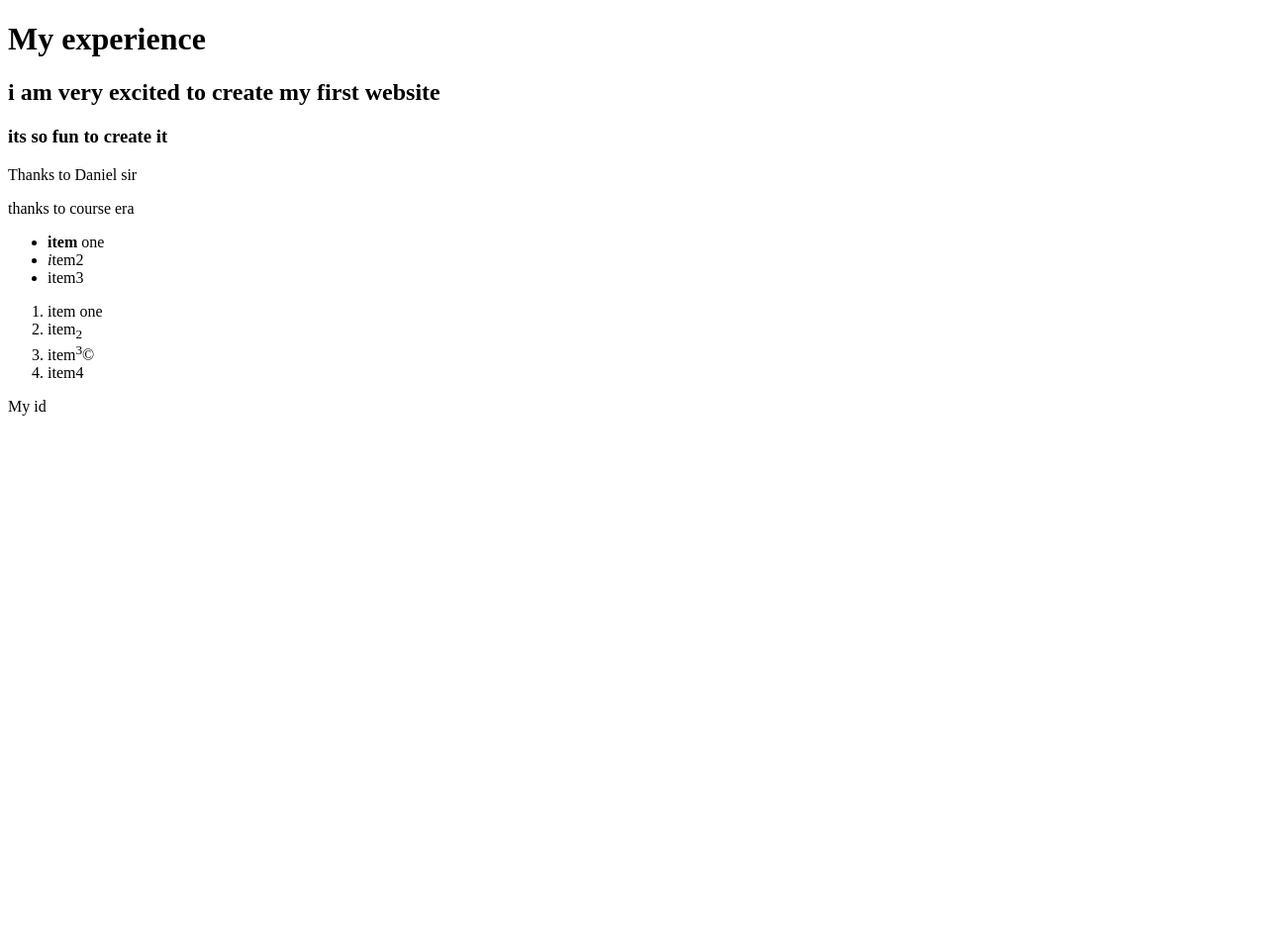
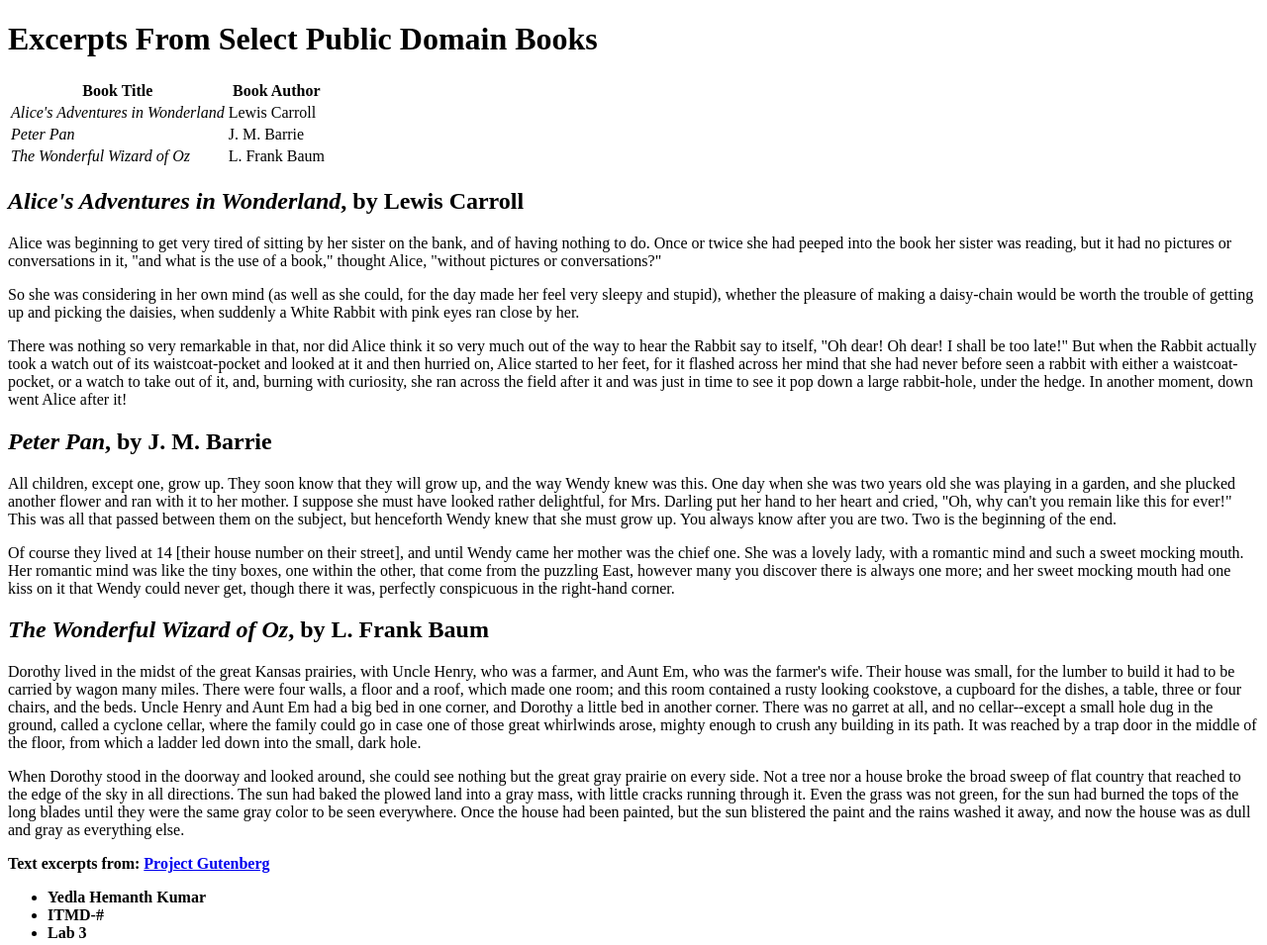
Before and after one commit to Hemanth2486/repo_1, a plain HTML site: page index.html in a window 1280 px wide. Shown: the whole page at 99% size. Before the commit the page ends 800 px from the top, so only its background shows below. Drawn offline with Linux system fonts and the light colour scheme.

Commit message:
Update index.html

```diff
--- a/index.html
+++ b/index.html
@@ -1,30 +1,44 @@
 <!DOCTYPE html>
-<html>
+<html lang="en">
 <head>
   <meta charset="utf-8">
-    <title>My first website</title>
+  <title>Excerpts From Select Public Domain Books</title>
 </head>
 <body>
-    <h1>My experience</h1>
-    <h2>i am very excited to create my first website</h2>
-    <h3>its so fun to create it</h3>
-    <div class="my_class bold font">
-      <p>Thanks to Daniel sir</p>
-    </div>
-    <div class="my_class font">
-      <p>thanks to course era</p>
-    </div>
+  <h1>Excerpts From Select Public Domain Books</h1>
+  <table>
+    <tr>
+      <th>Book Title</th>
+      <th>Book Author</th>
+    </tr>
+    <tr>
+      <td><em>Alice's Adventures in Wonderland</em></td>
+      <td>Lewis Carroll</td>
+    </tr>
+    <tr>
+      <td><em>Peter Pan</em></td>
+      <td>J. M. Barrie</td>
+    </tr>
+    <tr>
+      <td><em>The Wonderful Wizard of Oz</em></td>
+      <td>L. Frank Baum</td>
+    </tr>
+  </table>
+  <h2><em>Alice's Adventures in Wonderland</em>, by Lewis Carroll</h2>
+  <p>Alice was beginning to get very tired of sitting by her sister on the bank, and of having nothing to do. Once or twice she had peeped into the book her sister was reading, but it had no pictures or conversations in it, "and what is the use of a book," thought Alice, "without pictures or conversations?"</p>
+  <p>So she was considering in her own mind (as well as she could, for the day made her feel very sleepy and stupid), whether the pleasure of making a daisy-chain would be worth the trouble of getting up and picking the daisies, when suddenly a White Rabbit with pink eyes ran close by her.</p>
+  <p>There was nothing so very remarkable in that, nor did Alice think it so very much out of the way to hear the Rabbit say to itself, "Oh dear! Oh dear! I shall be too late!" But when the Rabbit actually took a watch out of its waistcoat-pocket and looked at it and then hurried on, Alice started to her feet, for it flashed across her mind that she had never before seen a rabbit with either a waistcoat-pocket, or a watch to take out of it, and, burning with curiosity, she ran across the field after it and was just in time to see it pop down a large rabbit-hole, under the hedge. In another moment, down went Alice after it!</p>
+  <h2><em>Peter Pan</em>, by J. M. Barrie</h2>
+  <p>All children, except one, grow up. They soon know that they will grow up, and the way Wendy knew was this. One day when she was two years old she was playing in a garden, and she plucked another flower and ran with it to her mother. I suppose she must have looked rather delightful, for Mrs. Darling put her hand to her heart and cried, "Oh, why can't you remain like this for ever!" This was all that passed between them on the subject, but henceforth Wendy knew that she must grow up. You always know after you are two. Two is the beginning of the end.</p>
+  <p>Of course they lived at 14 [their house number on their street], and until Wendy came her mother was the chief one. She was a lovely lady, with a romantic mind and such a sweet mocking mouth. Her romantic mind was like the tiny boxes, one within the other, that come from the puzzling East, however many you discover there is always one more; and her sweet mocking mouth had one kiss on it that Wendy could never get, though there it was, perfectly conspicuous in the right-hand corner.</p>
+  <h2><em>The Wonderful Wizard of Oz</em>, by L. Frank Baum</h2>
+  <p>Dorothy lived in the midst of the great Kansas prairies, with Uncle Henry, who was a farmer, and Aunt Em, who was the farmer's wife.  Their house was small, for the lumber to build it had to be carried by wagon many miles.  There were four walls, a floor and a roof, which made one room; and this room contained a rusty looking cookstove, a cupboard for the dishes, a table, three or four chairs, and the beds.  Uncle Henry and Aunt Em had a big bed in one corner, and Dorothy a little bed in another corner.  There was no garret at all, and no cellar--except a small hole dug in the ground, called a cyclone cellar, where the family could go in case one of those great whirlwinds arose, mighty enough to crush any building in its path.  It was reached by a trap door in the middle of the floor, from which a ladder led down into the small, dark hole.</p>
+  <p>When Dorothy stood in the doorway and looked around, she could see nothing but the great gray prairie on every side.  Not a tree nor a house broke the broad sweep of flat country that reached to the edge of the sky in all directions.  The sun had baked the plowed land into a gray mass, with little cracks running through it.  Even the grass was not green, for the sun had burned the tops of the long blades until they were the same gray color to be seen everywhere.  Once the house had been painted, but the sun blistered the paint and the rains washed it away, and now the house was as dull and gray as everything else.</p>
+  <p><strong>Text excerpts from: <a href="http://www.gutenberg.org">Project Gutenberg</a></strong></p>
   <ul>
-      <li><strong>item</strong> one</li>
-      <li><em>i</em>tem2</li>
-      <li>item3</li>
+    <li><strong>Yedla Hemanth Kumar</strong></li>
+    <li><strong>ITMD-#</strong></li>
+    <li><strong>Lab 3</strong></li>
   </ul>
-    <ol id="use_once">
-      <li>item one</li>
-      <li>item<sub>2</sub></li>
-      <li>item<sup>3</sup>&#169;</li>
-      <li>item4</li>
-    </ol>
-    <div id="mydiv"><p>My id</p></div>
 </body>
 </html>
```
Lines whose indentation alone changed are shown as unchanged.
